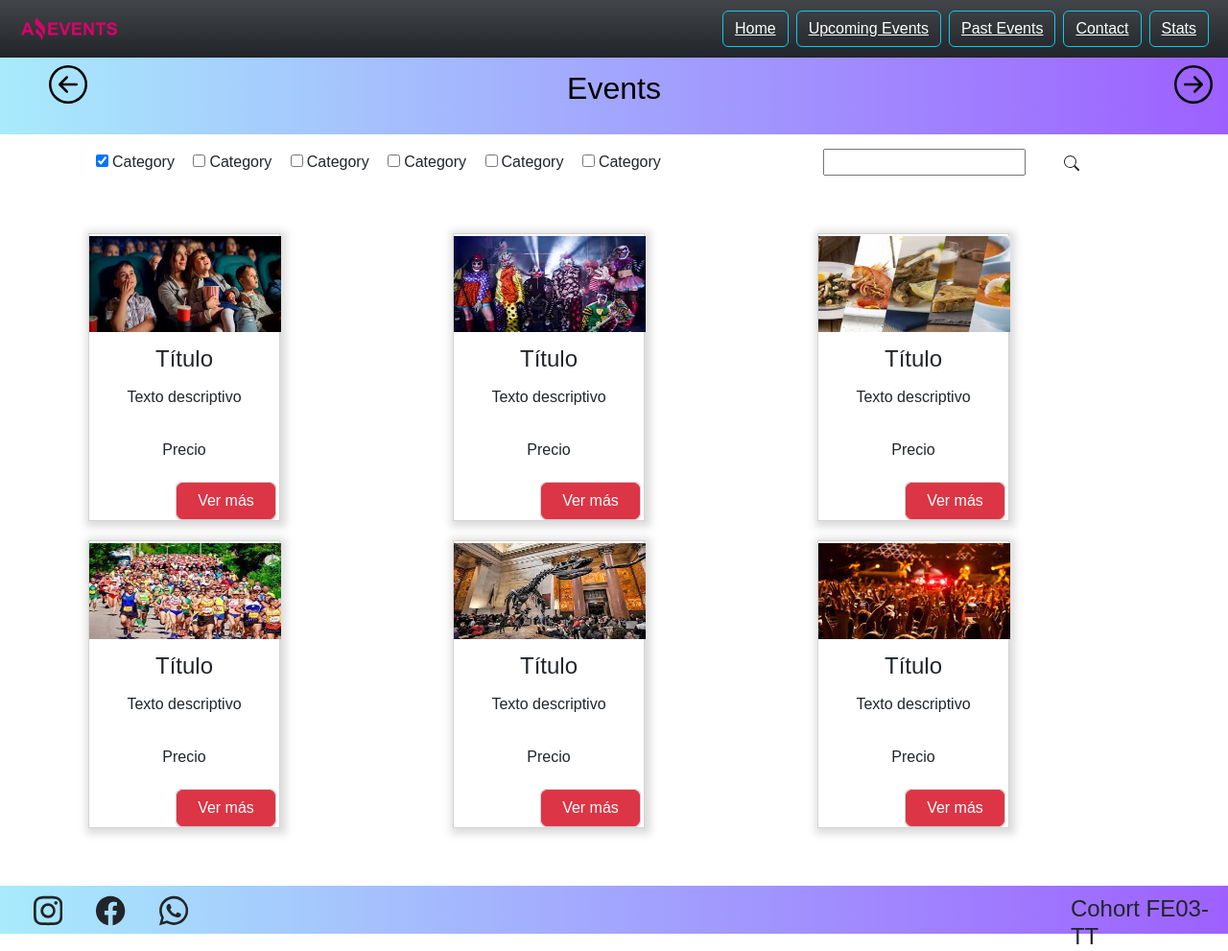
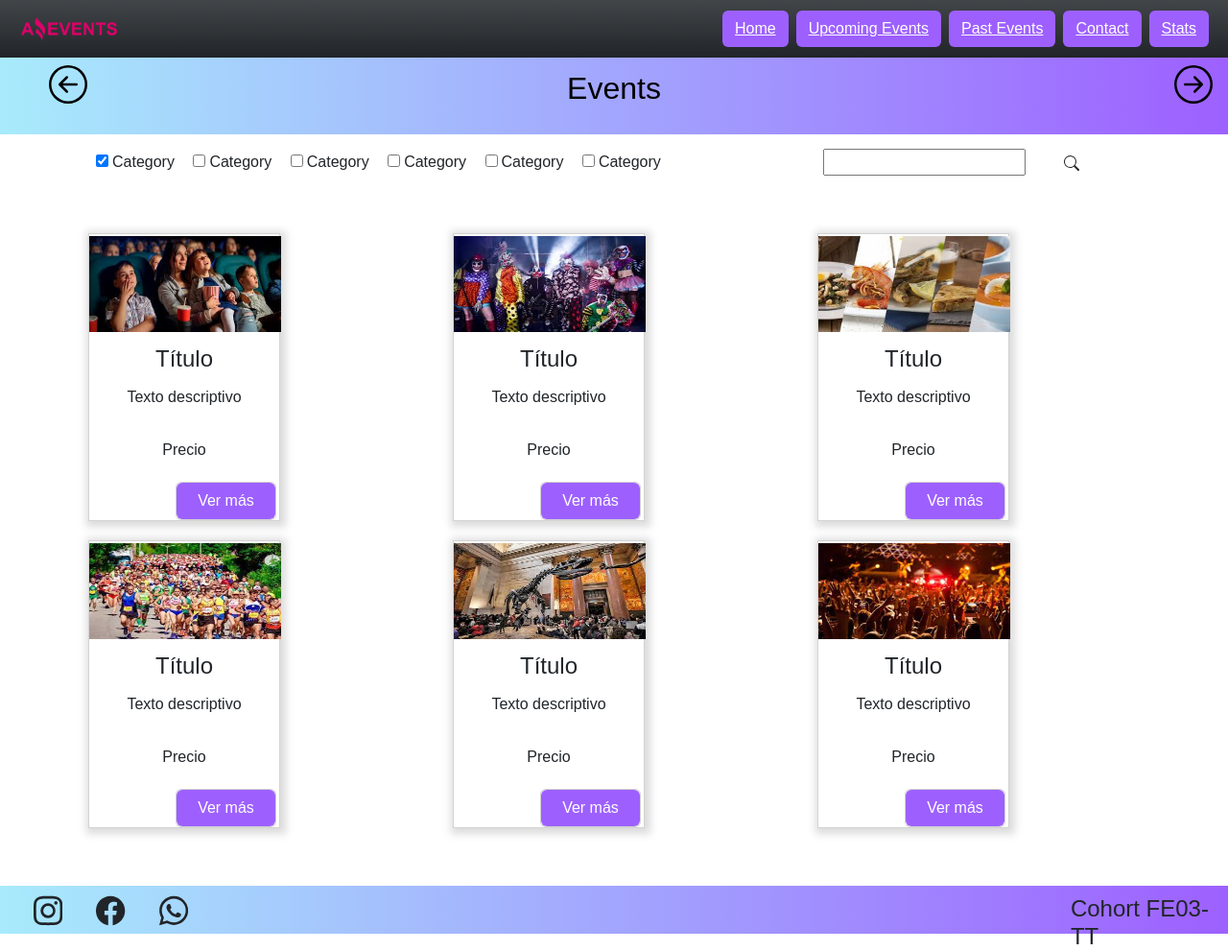
Before and after one commit to ValeriaCommatteo/javarepository, a plain HTML site: page events.html in a window 1280 px wide. Shown: the whole page at 96% size. Drawn offline with nearby package versions, Linux system fonts and the light colour scheme.

Commit message:
estilo-botones

```diff
--- a/events.html
+++ b/events.html
@@ -18,14 +18,11 @@
             <div class="container-fluid">
                 <img src="./assets/LogoAmazingEvents.png" id="aplogo">
                 <form class="d-flex" role="search">
-                    <button class="btn btn-outline-info me-2" type="button"><a href="./index.html">Home</a></button>
-                    <button class="btn btn-outline-info me-2" type="button"><a href="#">Upcoming
-                            Events</a></button>
-                    <button class="btn btn-outline-info me-2" type="button"><a href="./details.html">Past
-                            Events</a></button>
-                    <button class="btn btn-outline-info me-2" type="button"><a
-                            href="./contact.html">Contact</a></button>
-                    <button class="btn btn-outline-info me-2" type="button"><a href="./stats.html">Stats</a></button>
+                    <button class="btn btn me-2" type="button"><a href="./index.html">Home</a></button>
+                    <button class="btn btn me-2" type="button"><a href="#">Upcoming Events</a></button>
+                    <button class="btn btn me-2" type="button"><a href="./details.html">Past Events</a></button>
+                    <button class="btn btn me-2" type="button"><a href="./contact.html">Contact</a></button>
+                    <button class="btn btn me-2" type="button"><a href="./stats.html">Stats</a></button>
                 </form>
             </div>
         </nav>
@@ -78,7 +75,7 @@
                             <div class="cuerpo">Texto descriptivo</div>
                             <div class="pie">Precio</div>
                             <div class="card">
-                                <a href="#" class="btn btn-danger">Ver más</a>
+                                <a href="#" class="btn btn">Ver más</a>
                             </div>
                         </div>
                     </div>
@@ -89,7 +86,7 @@
                             <div class="cuerpo">Texto descriptivo</div>
                             <div class="pie">Precio</div>
                             <div class="card">
-                                <a href="#" class="btn btn-danger">Ver más</a>
+                                <a href="#" class="btn btn">Ver más</a>
                             </div>
                         </div>
                     </div>
@@ -100,7 +97,7 @@
                             <div class="cuerpo">Texto descriptivo</div>
                             <div class="pie">Precio</div>
                             <div class="card">
-                                <a href="#" class="btn btn-danger">Ver más</a>
+                                <a href="#" class="btn btn">Ver más</a>
                             </div>
                         </div>
                     </div>
@@ -111,7 +108,7 @@
                             <div class="cuerpo">Texto descriptivo</div>
                             <div class="pie">Precio</div>
                             <div class="card">
-                                <a href="#" class="btn btn-danger">Ver más</a>
+                                <a href="#" class="btn btn">Ver más</a>
                             </div>
                         </div>
                     </div>
@@ -122,7 +119,7 @@
                         <div class="cuerpo">Texto descriptivo</div>
                         <div class="pie">Precio</div>
                         <div class="card">
-                            <a href="#" class="btn btn-danger">Ver más</a>
+                            <a href="#" class="btn btn">Ver más</a>
                         </div>
                     </div>
                 </div>
@@ -133,7 +130,7 @@
                         <div class="cuerpo">Texto descriptivo</div>
                         <div class="pie">Precio</div>
                         <div class="card">
-                            <a href="#" class="btn btn-danger">Ver más</a>
+                            <a href="#" class="btn btn">Ver más</a>
                         </div>
                     </div>
                 </div>
--- a/style/style.css
+++ b/style/style.css
@@ -12,6 +12,14 @@
   margin-left: 750px;
 }
 
+.btn {
+  background-color: rgb(157, 96, 255);
+  color: white;
+}
+
+.btn:hover {
+  background-color: rgb(168, 235, 252);
+}
 a {
   color: white;
 }
```
Also changed, not shown: contact.html (+6 -6 lines), details.html (+6 -6 lines), index.html (+11 -11 lines), stats.html (+5 -5 lines).
